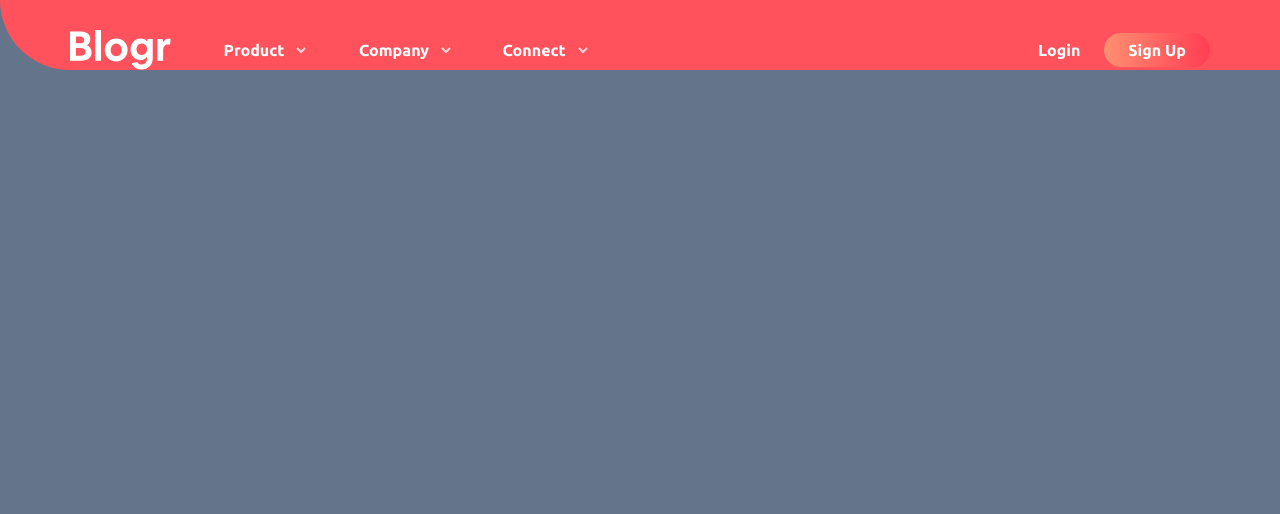
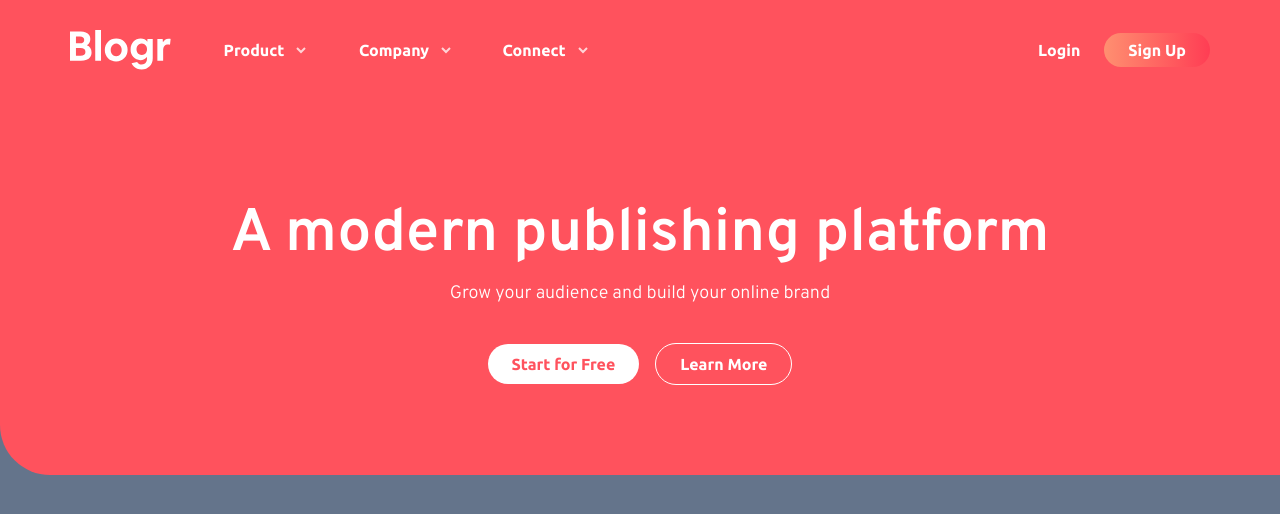
Before and after one commit to jaomanoel/landing-page-blogr, a React (Vite) app: page / in a window 1280 px wide. Shown: the top 514 px of the page. Built offline with nearby package versions, Linux system fonts and the light colour scheme.

Commit message:
Created component Hero

```diff
--- a/src/App.tsx
+++ b/src/App.tsx
@@ -1,10 +1,12 @@
 import Header from "./ui/components/surface/Header/Header";
+import Hero from "./ui/partials/index/_hero";
 
 function App() {
     return (
         <div className="App bg-slate-500 h-[100vh]">
-            <div className="w-full flex flex-col items-center justify-center rounded-bl-[160px] md:rounded-bl-full bg-light-red">
+            <div className="w-full flex flex-col items-center justify-center rounded-bl-[50px] gap-60 md:gap-120 md:rounded-bl-[50px] bg-light-red">
                 <Header />
+                <Hero />
             </div>
         </div>
     );
--- /dev/null
+++ b/src/ui/partials/index/_hero.tsx
@@ -0,0 +1,32 @@
+import React from "react";
+import Button from "../../components/inputs/Button/Button";
+
+const hero: React.FC = () => {
+    return (
+        <div className="w-full flex items-center justify-center px-16 md:px-0 pb-90">
+            <div className="w-full flex flex-col items-center justify-center gap-36">
+                <div className="flex items-center justify-center flex-col">
+                    <h1 className="text-center text-white font-overpass font-semibold w-336 md:w-full text-4xl md:text-6xl">
+                        A modern publishing platform
+                    </h1>
+                    <p className="text-center w-300 md:w-full font-overpass text-lg text-white">
+                        Grow your audience and build your online brand
+                    </p>
+                </div>
+
+                <div className="flex items-center gap-16">
+                    <Button
+                        label="Start for Free"
+                        style="bg-white text-light-red px-24 hover:text-white hover:bg-very-light-red"
+                    />
+                    <Button
+                        label="Learn More"
+                        style="text-white px-24 border border-solid hover:bg-white hover:text-very-light-red"
+                    />
+                </div>
+            </div>
+        </div>
+    );
+};
+
+export default hero;
--- a/tailwind.config.cjs
+++ b/tailwind.config.cjs
@@ -36,6 +36,7 @@ module.exports = {
                 40: "4rem",
                 48: "4.8rem",
                 60: "6rem",
+                90: "9rem",
                 100: "10rem",
                 120: "12rem",
                 140: "14rem",
@@ -46,6 +47,7 @@ module.exports = {
                 280: "28rem",
                 293: "29.3rem",
                 300: "30rem",
+                336: "33.6rem",
                 350: "35rem",
                 400: "40rem",
                 408: "40.8rem",
```
